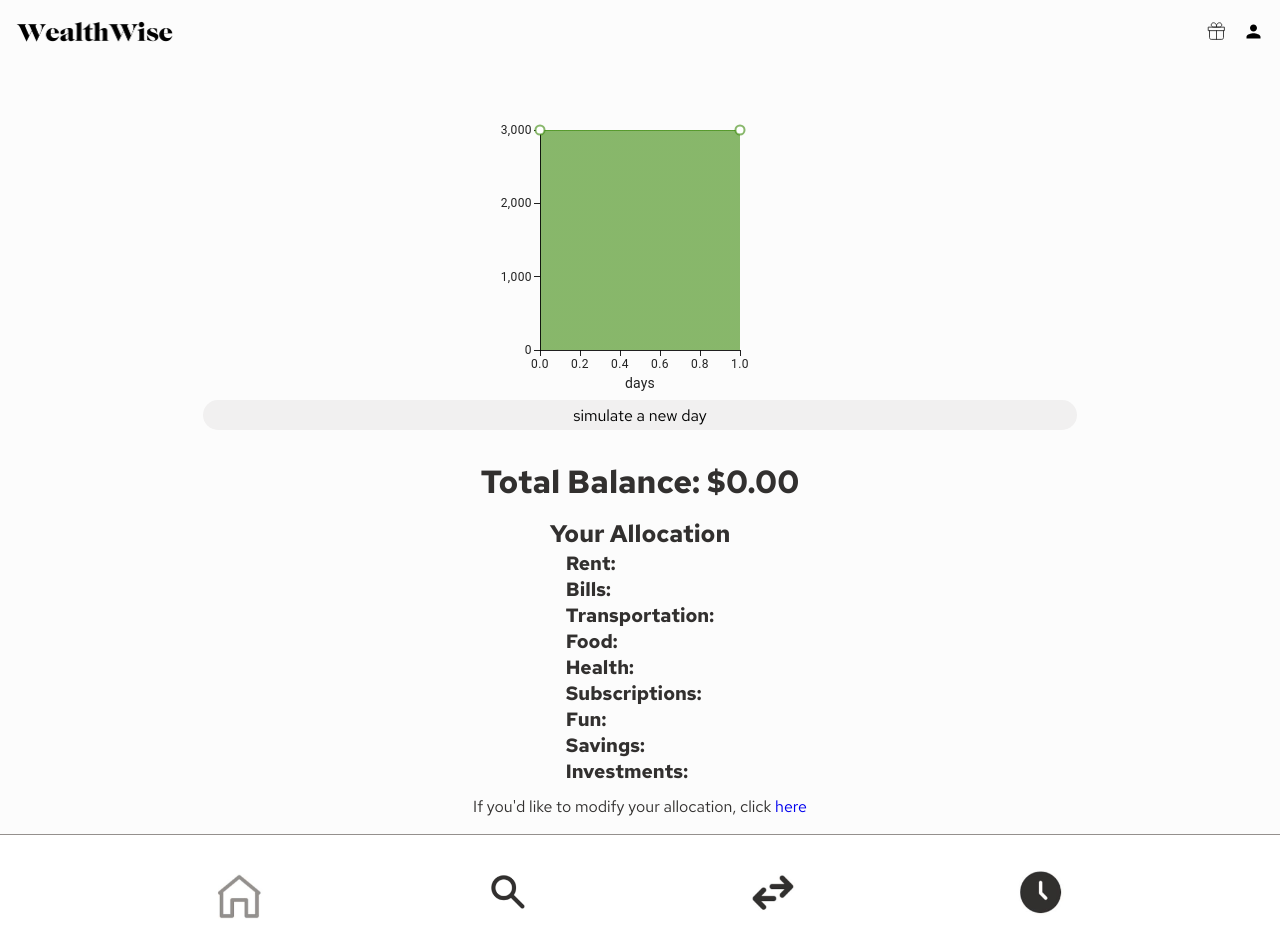
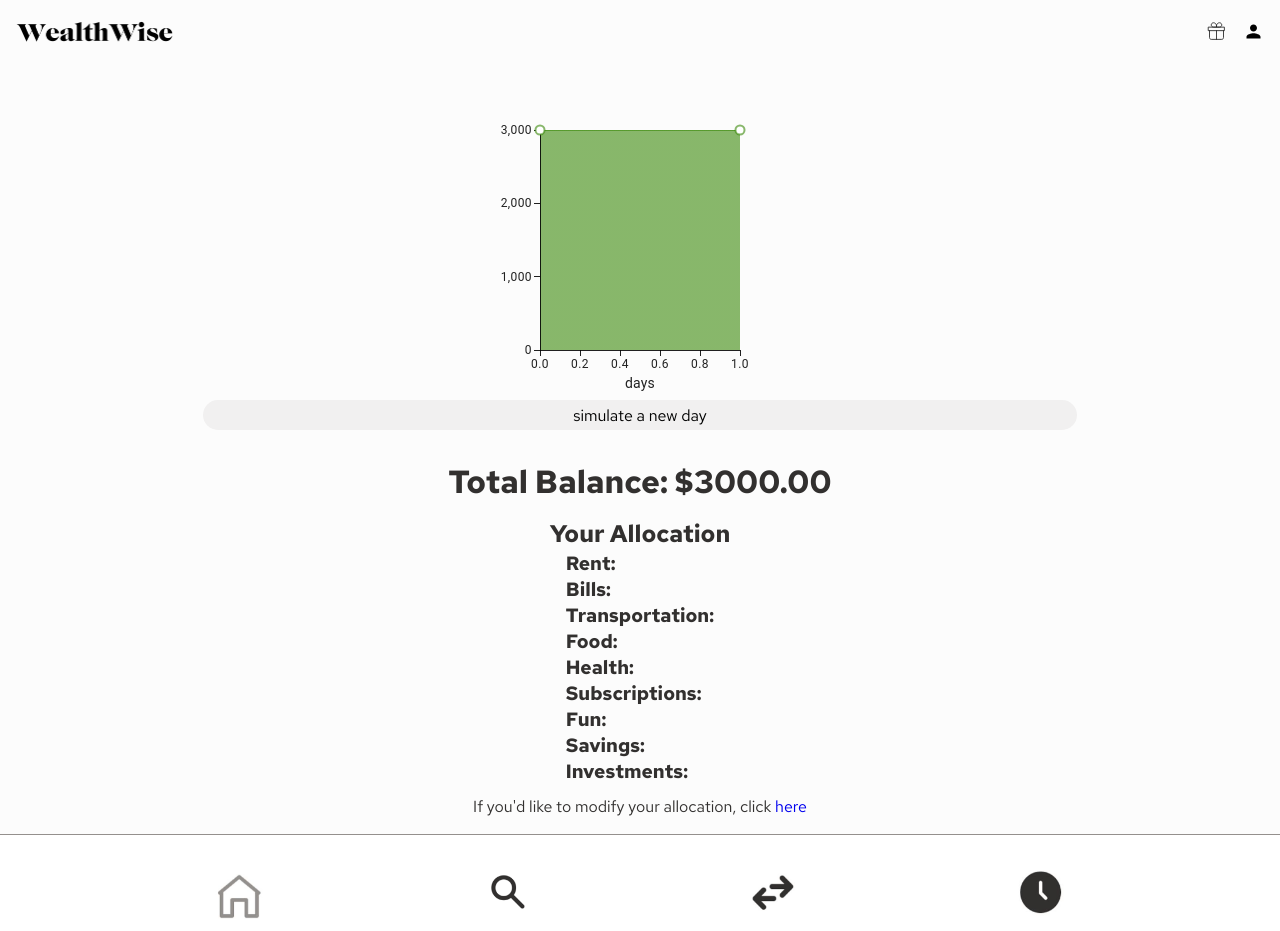
Before and after one commit to jasfoong/finance-wise, a React (Create React App) app: page /account in a window 1280 px wide. Built offline with nearby package versions, Linux system fonts and the light colour scheme.

Commit message:
set initial total balance to 3000

```diff
--- a/src/components/Chart/Chart.jsx
+++ b/src/components/Chart/Chart.jsx
@@ -17,7 +17,7 @@ export default function Chart({ totalBalance, categoryBalance }) {
     { x: 1, y: totalBalance },
   ]);
 
-  const [newBalance, setNewBalance] = useState(0);
+  const [newBalance, setNewBalance] = useState(3000);
 
   const totalExpenses =
     Number(categoryBalance.bills) +
```
